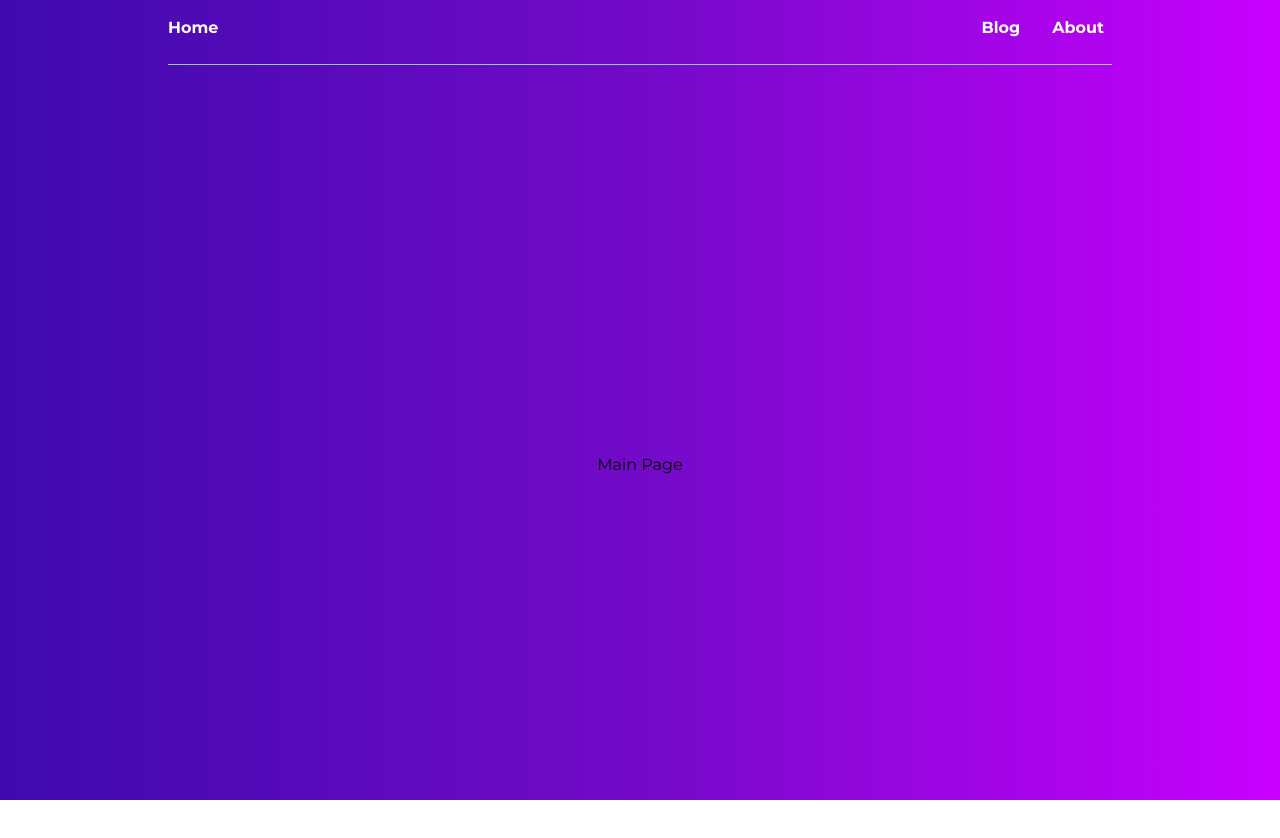
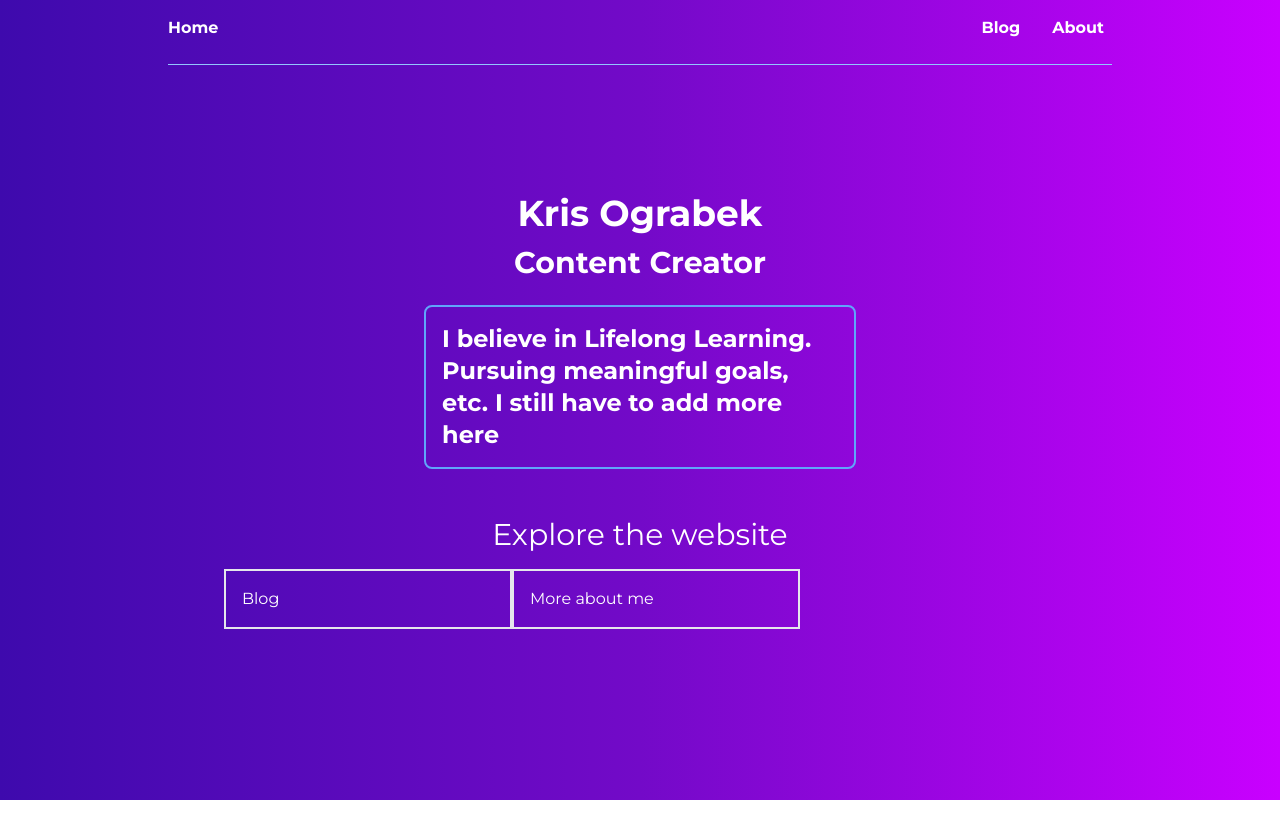
Before and after one commit to krisograbek/kris-website-v3, a Next.js app: page / in a window 1280 px wide. Shown: the top 838 px of the page. Built offline with nearby package versions, Linux system fonts and the light colour scheme.

Commit message:
create components for home, start styling

```diff
--- a/components/Header.jsx
+++ b/components/Header.jsx
@@ -36,7 +36,6 @@ const Header = () => {
   });
 
   return (
-    // <div className="container mx-auto max-w-screen-lg px-10 mb-8">
     <div className='flex justify-between items-center text-white border-blue-300 border-b pt-2 pb-4 w-full'>
       <Link href="/">
         <div className='cursor-pointer font-semibold '>
@@ -97,7 +96,6 @@ const Header = () => {
         </ul>
       </nav>
     </div >
-    // </div>
   )
 }
 
--- /dev/null
+++ b/components/Home/HomePage.jsx
@@ -0,0 +1,27 @@
+import React from 'react'
+import NavCard from './NavCard'
+
+const HomePage = () => {
+  return (
+    <div className="flex min-h-screen flex-col items-center py-32 text-white">
+      <h2 className='font-bold text-4xl mb-3'>Kris Ograbek</h2>
+      <h3 className='font-bold text-3xl mb-6'>Content Creator</h3>
+      <div className='w-full md:w-1/2 border-solid border-2 border-blue-400 rounded-lg p-4 mb-12'>
+        <h4 className='font-bold text-2xl'>I believe in Lifelong Learning. Pursuing meaningful goals, etc. I still have to add more here</h4>
+      </div>
+      <div className='container max-w-screen-lg mx-auto flex flex-col justify-center'>
+        <h3 className='text-3xl mx-auto'>Explore the website</h3>
+        <div className='grid grid-cols-1 md:grid-cols-12'>
+          <NavCard>
+            Blog
+          </NavCard>
+          <NavCard>
+            More about me
+          </NavCard>
+        </div>
+      </div>
+    </div>
+  )
+}
+
+export default HomePage;
--- /dev/null
+++ b/components/Home/NavCard.jsx
@@ -0,0 +1,11 @@
+import React from 'react'
+
+const NavCard = ({ children }) => {
+  return (
+    <div className='col-span-1 md:col-span-6 lg:col-span-4 w-full p-4 m-4 border-solid border-2'>
+      {children}
+    </div>
+  )
+}
+
+export default NavCard;
--- a/components/index.js
+++ b/components/index.js
@@ -7,3 +7,5 @@ export { default as ArticleHeader } from './Blog/ArticleHeader';
 export { default as ArticleDetails } from './Blog/ArticleDetails';
 export { default as RecentArticles } from './Blog/RecentArticles';
 export { default as Projects } from './Projects';
+export { default as HomePage } from './Home/HomePage';
+export { default as NavCard } from './Home/NavCard';
--- a/pages/index.jsx
+++ b/pages/index.jsx
@@ -1,4 +1,5 @@
 import Head from 'next/head'
+import { HomePage } from '../components'
 
 const Home = () => {
   return (
@@ -7,9 +8,7 @@ const Home = () => {
         <title>Kris Ograbek</title>
         <link rel="icon" href="/favicon.ico" />
       </Head>
-      <div className="flex min-h-screen flex-col items-center justify-center py-2">
-        <h3 className=''>Main Page</h3>
-      </div>
+      <HomePage />
     </div>
   )
 }
```
